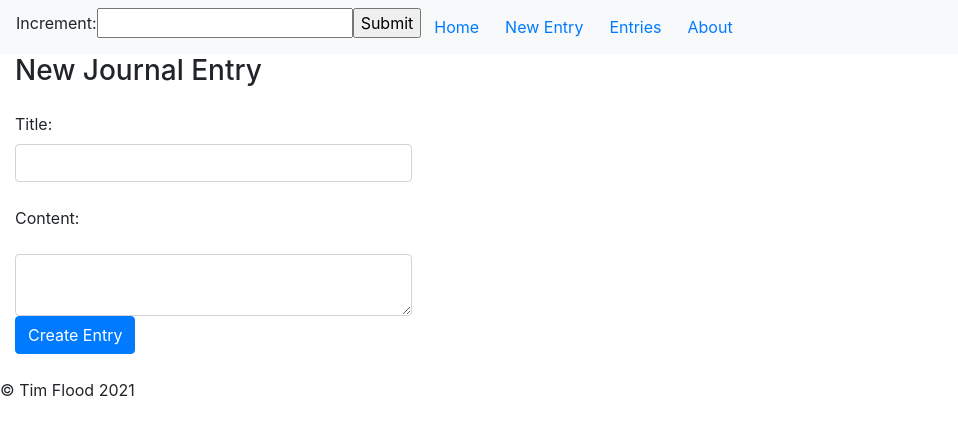
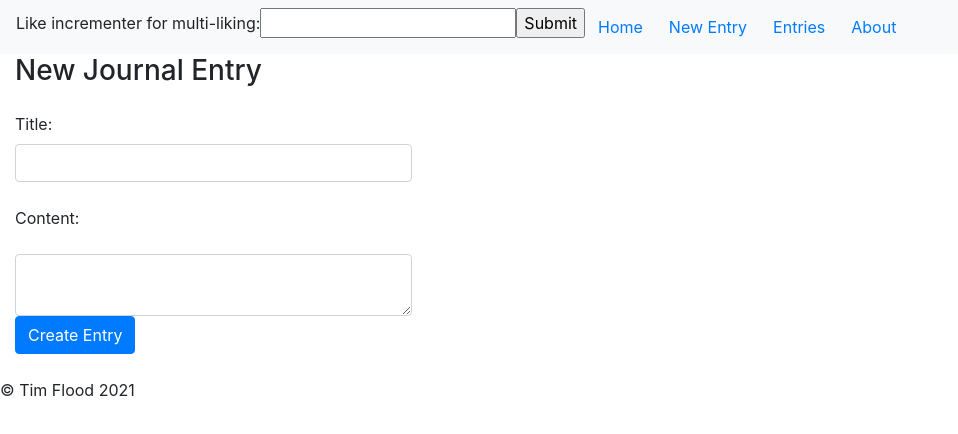
Before and after one commit to t-flood/journal-project, a React (Create React App) app in the folder client/: page /entries/new in a window 1280 px wide. Shown: the top 434 px of the page, without its empty margins (0-958 px from the left). Built offline with nearby package versions, Linux system fonts and the light colour scheme.

Commit message:
changed some copy

```diff
--- a/client/src/components/Incrementer.js
+++ b/client/src/components/Incrementer.js
@@ -18,7 +18,7 @@ export class Incrementer extends Component {
       <div>
         <form onSubmit={this.handleSubmit}>
           <label>
-            Increment:
+            Like incrementer for multi-liking:
             <input
               type="number"
               value={this.state.value}
```
